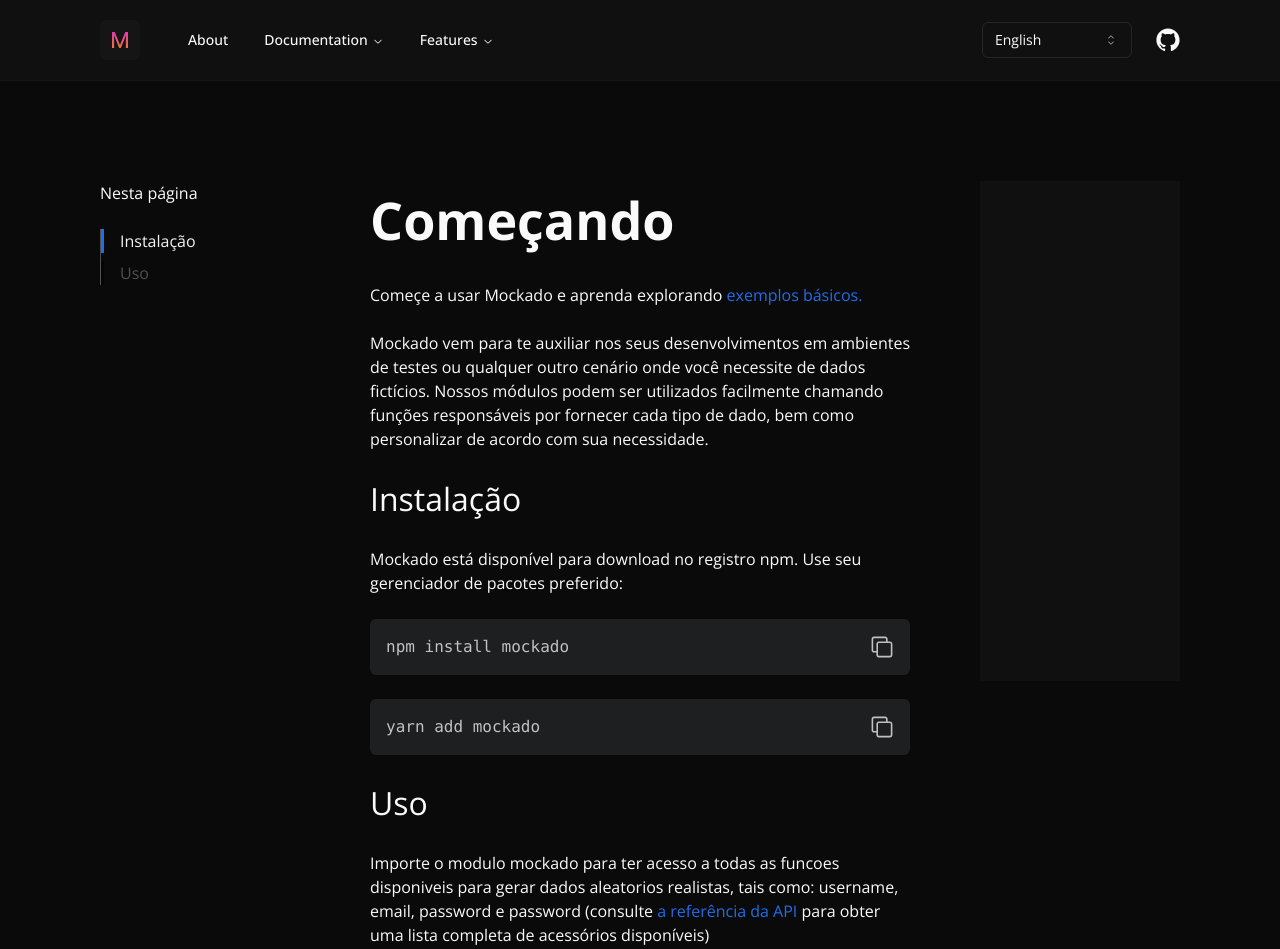
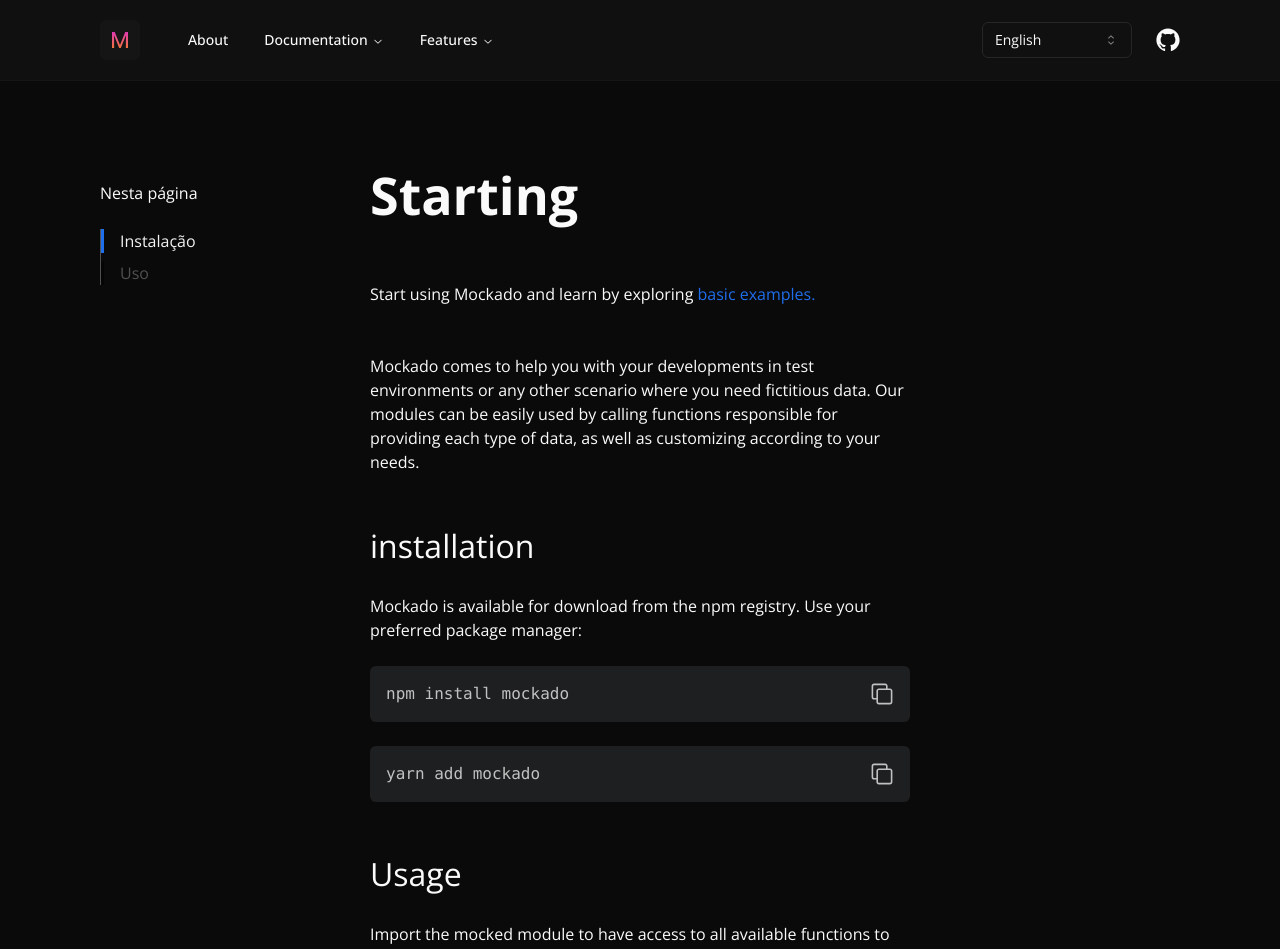
Before and after one commit to developerluizgois/mockado-frontend, a Next.js app: page /en/getting-started in a window 1280 px wide. Shown: the top 949 px of the page. Built offline with nearby package versions, Linux system fonts and the light colour scheme.

Commit message:
feat: adds language in English and Portuguese

```diff
--- a/messages/en.json
+++ b/messages/en.json
@@ -71,6 +71,26 @@
       "button_text": "Submit"
     }
   },
+  "getting_started_page": {
+    "title": "Starting",
+    "sub_title": {
+      "text": "Start using Mockado and learn by exploring",
+      "link_text": "basic examples."
+    },
+    "description": "Mockado comes to help you with your developments in test environments or any other scenario where you need fictitious data. Our modules can be easily used by calling functions responsible for providing each type of data, as well as customizing according to your needs.",
+    "section_installation": {
+      "title": "installation",
+      "description": "Mockado is available for download from the npm registry. Use your preferred package manager:"
+    },
+    "section_usage": {
+      "title": "Usage",
+      "description": {
+        "text_before": "Import the mocked module to have access to all available functions to generate realistic random data, such as: username, email, password and password (see",
+        "link_text": "API reference",
+        "text_after": "for a complete list of available accessories)."
+      }
+    }
+  },
   "footer": {
     "developer_text": "Development by"
   }
--- a/messages/pt-br.json
+++ b/messages/pt-br.json
@@ -71,6 +71,26 @@
       "button_text": "Enviar"
     }
   },
+  "getting_started_page": {
+    "title": "Começando",
+    "sub_title": {
+      "text": "Começe a usar Mockado e aprenda explorando",
+      "link_text": "exemplos básicos."
+    },
+    "description": "Mockado vem para te auxiliar nos seus desenvolvimentos em ambientes de testes ou qualquer outro cenário onde você necessite de dados fictícios. Nossos módulos podem ser utilizados facilmente chamando funções responsáveis por fornecer cada tipo de dado, bem como personalizar de acordo com sua necessidade.",
+    "section_installation": {
+      "title": "Instalação",
+      "description": "Mockado está disponível para download no registro npm. Use seu gerenciador de pacotes preferido:"
+    },
+    "section_usage": {
+      "title": "Uso",
+      "description": {
+        "text_before": "Importe o modulo mockado para ter acesso a todas as funcoes disponiveis para gerar dados aleatorios realistas, tais como: username, email, password e password (consulte a",
+        "link_text": "referência da API",
+        "text_after": "para obter uma lista completa de acessórios disponíveis)."
+      }
+    }
+  },
   "footer": {
     "developer_text": "Construído por"
   }
--- a/src/app/[locale]/getting-started/page.tsx
+++ b/src/app/[locale]/getting-started/page.tsx
@@ -4,15 +4,17 @@
 import { Link } from "@/navigation";
 import CodeSnippet from "@/components/ui/CodeSnippet";
 import ExpandableCodeSnippet from "@/components/ui/ExpandableCodeSnippet";
+import { useTranslations } from "next-intl";
 
 const GettingStarted = () => {
   const installRef = useRef<HTMLDivElement | null>(null);
   const usageRef = useRef<HTMLDivElement | null>(null);
   const [linkSelected, setLinkSelected] = useState("install");
+  const t = useTranslations("getting_started_page");
 
   return (
-    <div className="w-screen min-h-screen pt-[81px] px-[100px] flex">
-      <aside className="pt-[100px] w-[25%] h-[100%] relative">
+    <div className="w-screen min-h-screen px-4 pb-4 pt-[72px] lg:pt-[81px] lg:px-[100px] flex">
+      <aside className="hidden lg:block pt-[100px] w-[25%] h-[100%] relative">
         <div className="flex flex-col gap-6 fixed">
           <span>Nesta página</span>
           <ul className="flex flex-col gap-2 border-l-[1px] border-l-[#505050]">
@@ -32,7 +34,7 @@
                     behavior: "smooth",
                   });
 
-                  setLinkSelected("install")
+                  setLinkSelected("install");
                 }}
               >
                 Instalação
@@ -63,42 +65,31 @@
           </ul>
         </div>
       </aside>
-      <section className="pt-[100px] w-[50%] flex flex-col gap-6">
-        <h1 className="text-[52px] font-bold">Começando</h1>
-        <p>
-          Começe a usar Mockado e aprenda explorando{" "}
+      <section className="pt-[50px] w-full lg:pt-[75px] lg:w-[50%] flex flex-col gap-12">
+        <h1 className="text-[52px] font-bold">{t("title")}</h1>
+        <span>
+          {t("sub_title.text")}{" "}
           <Link className="text-[#206DEB]" href="/features/basic">
-            exemplos básicos.
+            {t("sub_title.link_text")}
           </Link>
-        </p>
-        <p ref={installRef}>
-          Mockado vem para te auxiliar nos seus desenvolvimentos em ambientes de
-          testes ou qualquer outro cenário onde você necessite de dados
-          fictícios. Nossos módulos podem ser utilizados facilmente chamando
-          funções responsáveis por fornecer cada tipo de dado, bem como
-          personalizar de acordo com sua necessidade.
-        </p>
+        </span>
+        <p ref={installRef}>{t("description")}</p>
         <div className="flex flex-col gap-6">
-          <h2 className="text-[32px]">Instalação</h2>
-          <p>
-            Mockado está disponível para download no registro npm. Use seu
-            gerenciador de pacotes preferido:
-          </p>
+          <h2 className="text-[32px]">{t("section_installation.title")}</h2>
+          <p>{t("section_installation.description")}</p>
           <CodeSnippet code="npm install mockado" />
           <CodeSnippet code="yarn add mockado" />
         </div>
         <div className="flex flex-col gap-6">
           <h2 ref={usageRef} id="usage" className="text-[32px]">
-            Uso
+            {t("section_usage.title")}
           </h2>
           <p>
-            Importe o modulo mockado para ter acesso a todas as funcoes
-            disponiveis para gerar dados aleatorios realistas, tais como:
-            username, email, password e password (consulte{" "}
+            {t("section_usage.description.text_before")}{" "}
             <Link className="text-[#206DEB]" href="/api-reference">
-              a referência da API
+              {t("section_usage.description.link_text")}
             </Link>{" "}
-            para obter uma lista completa de acessórios disponíveis)
+            {t("section_usage.description.text_after")}
           </p>
           <ExpandableCodeSnippet
             code={`// ESM
@@ -118,8 +109,8 @@
           />
         </div>
       </section>
-      <aside className="pt-[100px] w-[25%] h-[100%] relative flex justify-end">
-        <div className="w-[200px] h-[500px] bg-[#101010] fixed"></div>
+      <aside className="hidden pt-[100px] w-[25%] h-[100%] relative lg:flex justify-end">
+        <div className="w-[200px] h-[500px] bg-[#0A0A0A] fixed"></div>
       </aside>
     </div>
   );
--- a/src/components/ui/ExpandableCodeSnippet.tsx
+++ b/src/components/ui/ExpandableCodeSnippet.tsx
@@ -33,6 +33,7 @@
         customStyle={{ backgroundColor: "#1D1F21" }}
         language="jsx"
         style={tomorrowNight}
+        wrapLongLines
       >
         {code}
       </SyntaxHighlighter>
```
